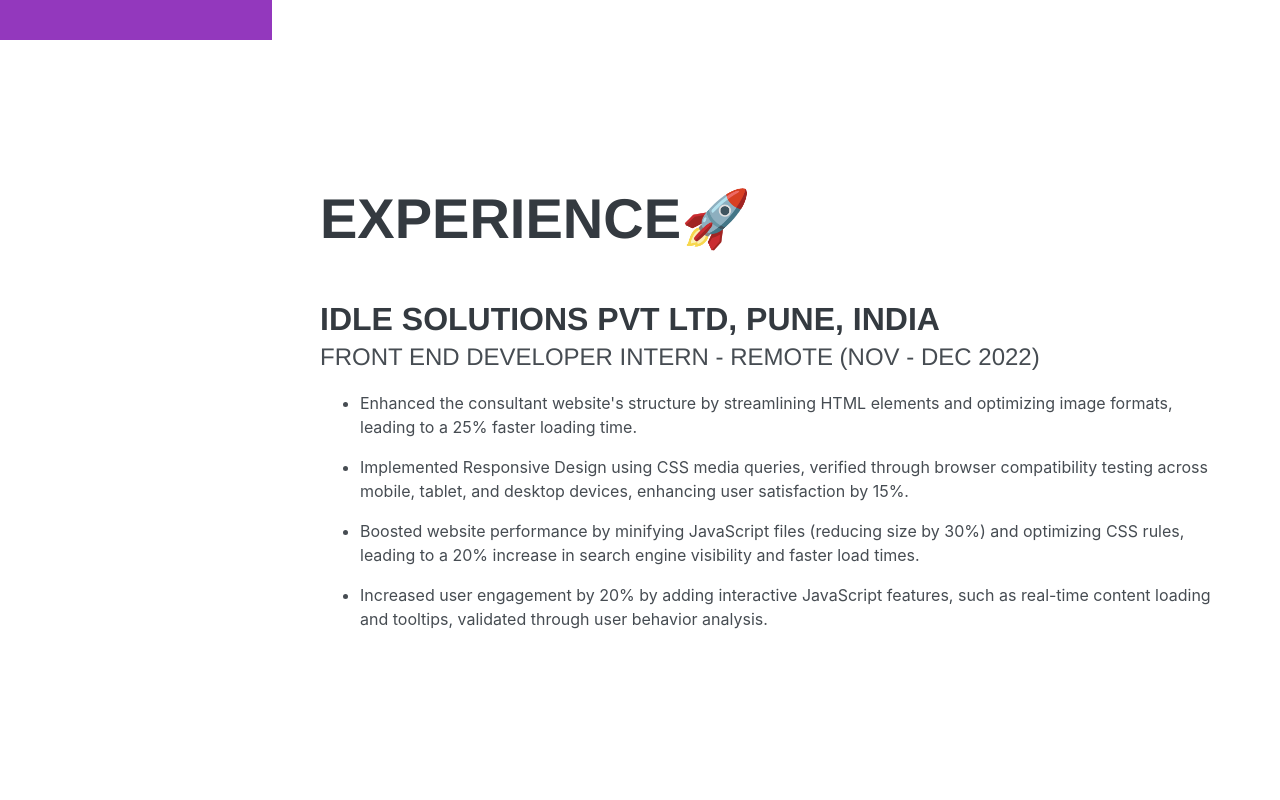
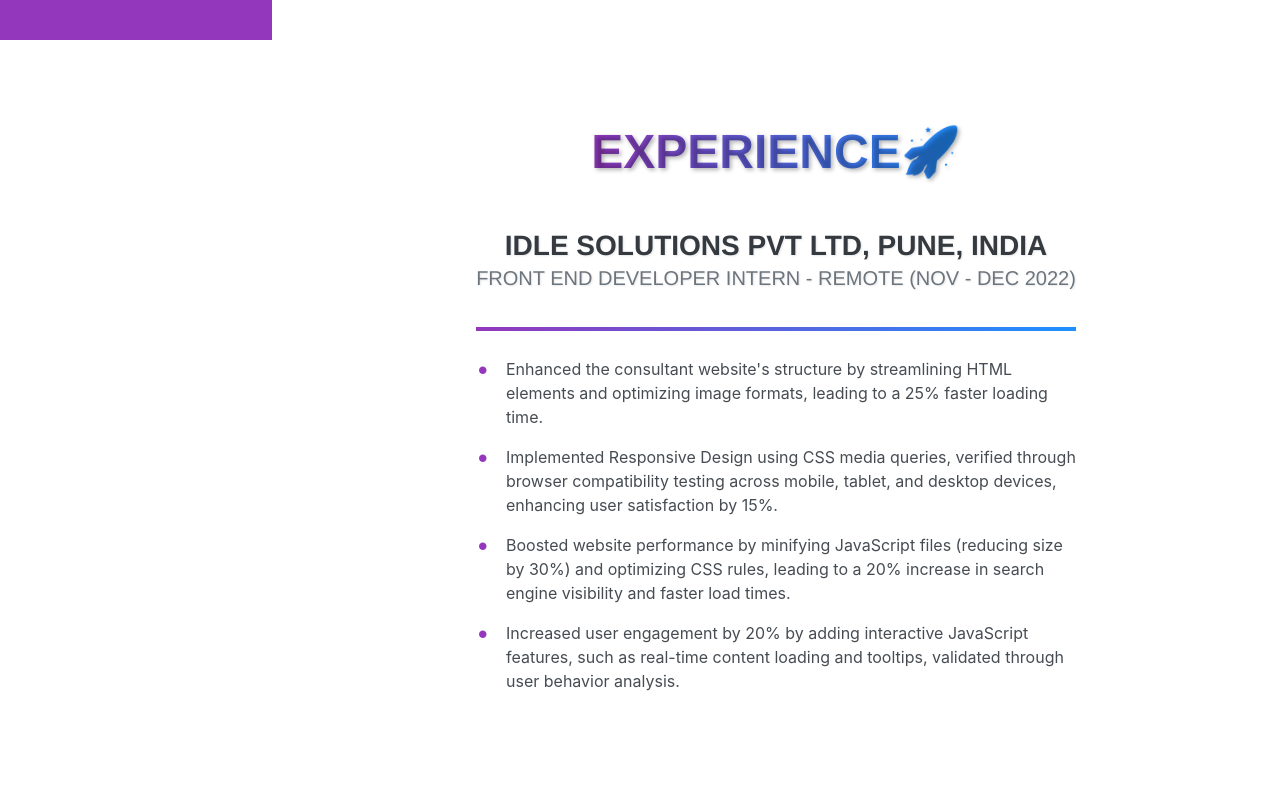
Before and after one commit to darshangaikwad4114/Portfolio, a website: page index.html in a window 1280 px wide. Shown: the part 760-1560 px from the top of the page. Drawn offline with nearby package versions, Linux system fonts and the light colour scheme; a web font is replaced by a local one.

Commit message:
feat: Add animated experience section with visual enhancements
- Implement progress line animation for experience duration
- Add gradient styling and text shadows to experience section headings
- Create fadeInUp animation for experience list items
- Enhance visual hierarchy and interactivity of experience content
- Add UTF-8 charset to CSS for proper character encoding

```diff
--- a/index.html
+++ b/index.html
@@ -100,6 +100,9 @@
                     <div class="flex-grow-1">
                         <h3 class="mb-0">Idle Solutions Pvt Ltd, Pune, India</h3>
                         <div class="subheading mb-3">Front End Developer Intern - Remote (Nov - Dec 2022)</div>
+                        <div class="experience-duration mb-2">
+                            <div class="progress-line"></div>
+                        </div>
                         <ul>
                             <li class="mb-3">Enhanced the consultant website's structure by streamlining HTML elements and optimizing image formats, leading to a 25% faster loading time.</li>
                             <li class="mb-3">Implemented Responsive Design using CSS media queries, verified through browser compatibility testing across mobile, tablet, and desktop devices, enhancing user satisfaction by 15%.</li>
--- a/src/scss/main.scss
+++ b/src/scss/main.scss
@@ -1883,3 +1883,93 @@
     }
   }
 }
+
+#experience {
+  .resume-section-content {
+    display: flex;
+    flex-direction: column;
+    align-items: center;
+    text-align: center;
+  }
+
+  h2 {
+    font-size: 3rem;
+    background: linear-gradient(to right, #9338bd, #1e90ff);
+    -webkit-background-clip: text;
+    -webkit-text-fill-color: transparent;
+    text-shadow: 2px 2px 4px rgba(0, 0, 0, 0.3);
+  }
+
+  h3 {
+    font-size: 1.75rem;
+    color: #343a40;
+    text-shadow: 1px 1px 2px rgba(0, 0, 0, 0.1);
+  }
+
+  .subheading {
+    font-size: 1.25rem;
+    color: #6c757d;
+    text-shadow: 1px 1px 2px rgba(0, 0, 0, 0.1);
+  }
+
+  .experience-duration {
+    position: relative;
+    width: 100%;
+    max-width: 600px;
+    margin: 0 auto;
+    padding: 20px 0;
+  }
+
+  .progress-line {
+    position: absolute;
+    top: 50%;
+    left: 0;
+    width: 100%;
+    height: 4px;
+    background: linear-gradient(to right, #9338bd, #1e90ff);
+    transform: translateY(-50%);
+    animation: progressLine 2s ease-in-out forwards;
+  }
+
+  ul {
+    text-align: left;
+    max-width: 600px;
+    margin: 0 auto;
+    padding: 0;
+    list-style-type: none;
+
+    li {
+      position: relative;
+      padding-left: 30px;
+      margin-bottom: 15px;
+      opacity: 0;
+      transform: translateY(20px);
+      animation: fadeInUp 0.6s ease forwards;
+
+      &::before {
+        content: "•";
+        position: absolute;
+        left: 0;
+        color: #9338bd;
+        font-size: 1.5rem;
+        line-height: 1;
+      }
+    }
+  }
+}
+
+@keyframes progressLine {
+  0% {
+    width: 0;
+  }
+  100% {
+    width: 100%;
+  }
+}
+
+@keyframes fadeInUp {
+  to {
+    opacity: 1;
+    transform: translateY(0);
+  }
+}
```
Also changed, not shown: src/css/main.css.
